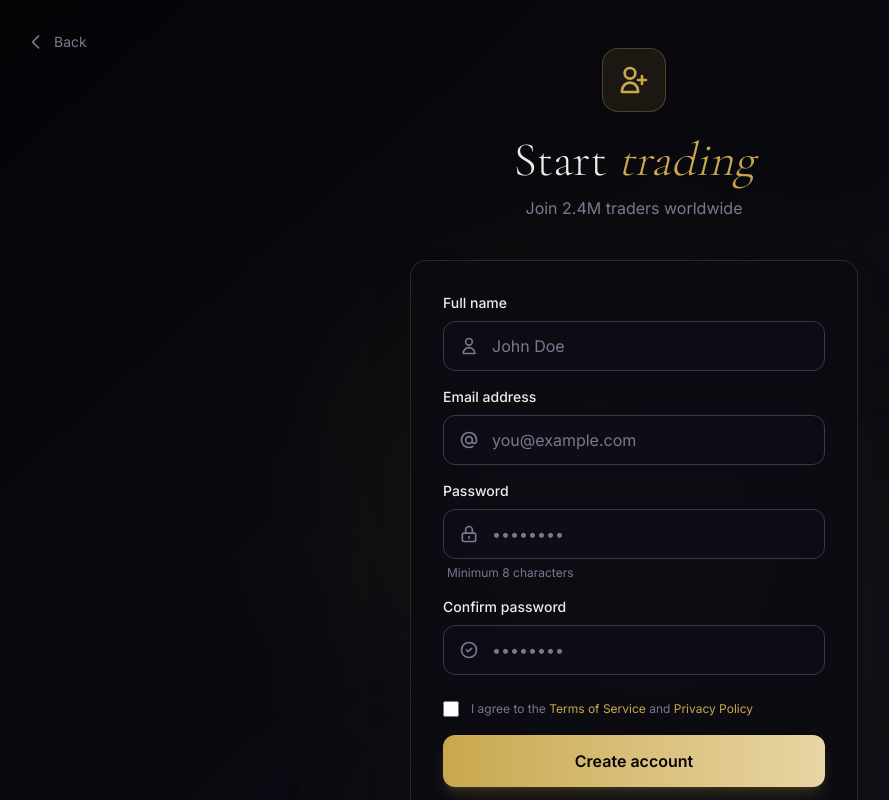
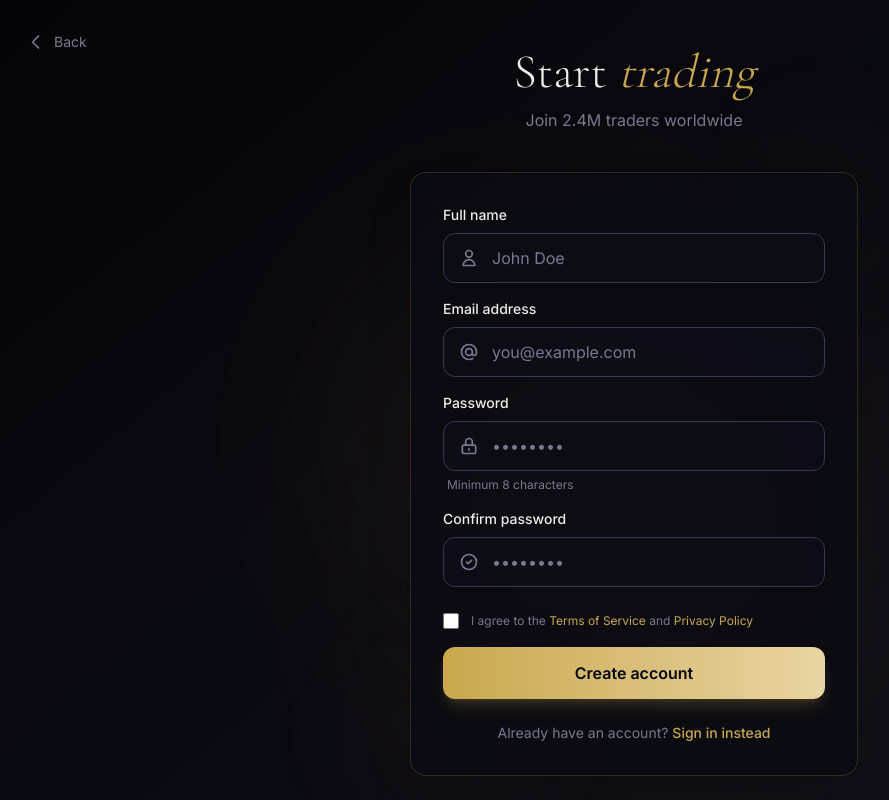
Before and after one commit to Tewodros-Tilahun-01/NEXUS, a Next.js app: page /signup in a window 1280 px wide. Shown: the top 800 px of the page, without its empty margins (6-895 px from the left). Built offline with nearby package versions, Linux system fonts and the light colour scheme.

Commit message:
fix(auth): remove icon animations from login and signup pages
- Remove animated lock icon from login page header
- Remove animated user icon from signup page header
- Simplify page header sections by focusing on text-based welcome messaging
- Reduce animation complexity in auth pages for cleaner UX

```diff
--- a/app/login/page.tsx
+++ b/app/login/page.tsx
@@ -66,26 +66,6 @@ export default function LoginPage() {
           transition={{ duration: 0.7 }}
           className="text-center mb-10"
         >
-          <motion.div
-            initial={{ scale: 0 }}
-            animate={{ scale: 1 }}
-            transition={{ duration: 0.6, delay: 0.2, type: "spring" }}
-            className="inline-flex items-center justify-center w-16 h-16 mb-6 rounded-2xl bg-gold/10 border border-gold/30 backdrop-blur-sm"
-          >
-            <svg
-              className="w-8 h-8 text-gold"
-              fill="none"
-              viewBox="0 0 24 24"
-              stroke="currentColor"
-            >
-              <path
-                strokeLinecap="round"
-                strokeLinejoin="round"
-                strokeWidth={2}
-                d="M12 15v2m-6 4h12a2 2 0 002-2v-6a2 2 0 00-2-2H6a2 2 0 00-2 2v6a2 2 0 002 2zm10-10V7a4 4 0 00-8 0v4h8z"
-              />
-            </svg>
-          </motion.div>
           <h1 className="font-serif text-5xl font-light mb-3">
             Welcome <em className="italic text-gold">back</em>
           </h1>
--- a/app/signup/page.tsx
+++ b/app/signup/page.tsx
@@ -76,31 +76,6 @@ export default function SignupPage() {
           transition={{ duration: 0.7 }}
           className="text-center mb-10"
         >
-          <motion.div
-            initial={{ scale: 0, rotate: -180 }}
-            animate={{ scale: 1, rotate: 0 }}
-            transition={{
-              duration: 0.7,
-              delay: 0.2,
-              type: "spring",
-              stiffness: 200,
-            }}
-            className="inline-flex items-center justify-center w-16 h-16 mb-6 rounded-2xl bg-gold/10 border border-gold/30 backdrop-blur-sm"
-          >
-            <svg
-              className="w-8 h-8 text-gold"
-              fill="none"
-              viewBox="0 0 24 24"
-              stroke="currentColor"
-            >
-              <path
-                strokeLinecap="round"
-                strokeLinejoin="round"
-                strokeWidth={2}
-                d="M18 9v3m0 0v3m0-3h3m-3 0h-3m-2-5a4 4 0 11-8 0 4 4 0 018 0zM3 20a6 6 0 0112 0v1H3v-1z"
-              />
-            </svg>
-          </motion.div>
           <h1 className="font-serif text-5xl font-light mb-3">
             Start <em className="italic text-gold">trading</em>
           </h1>
```
